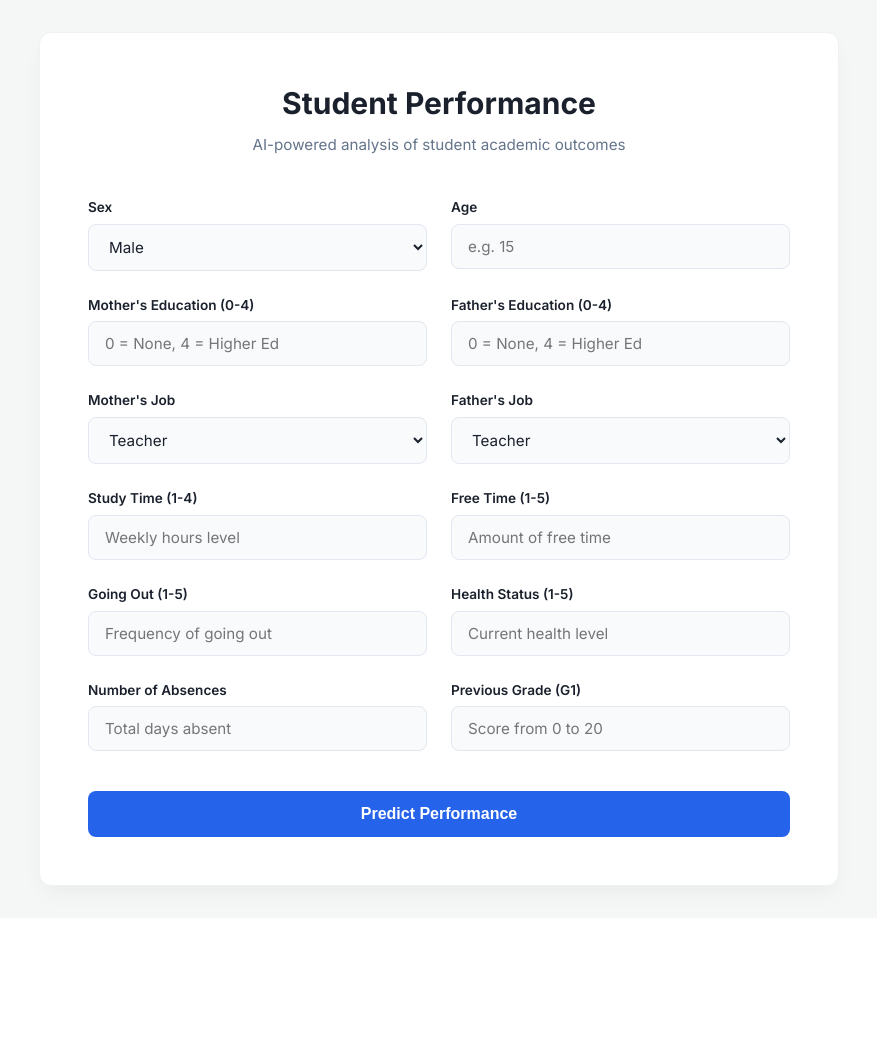
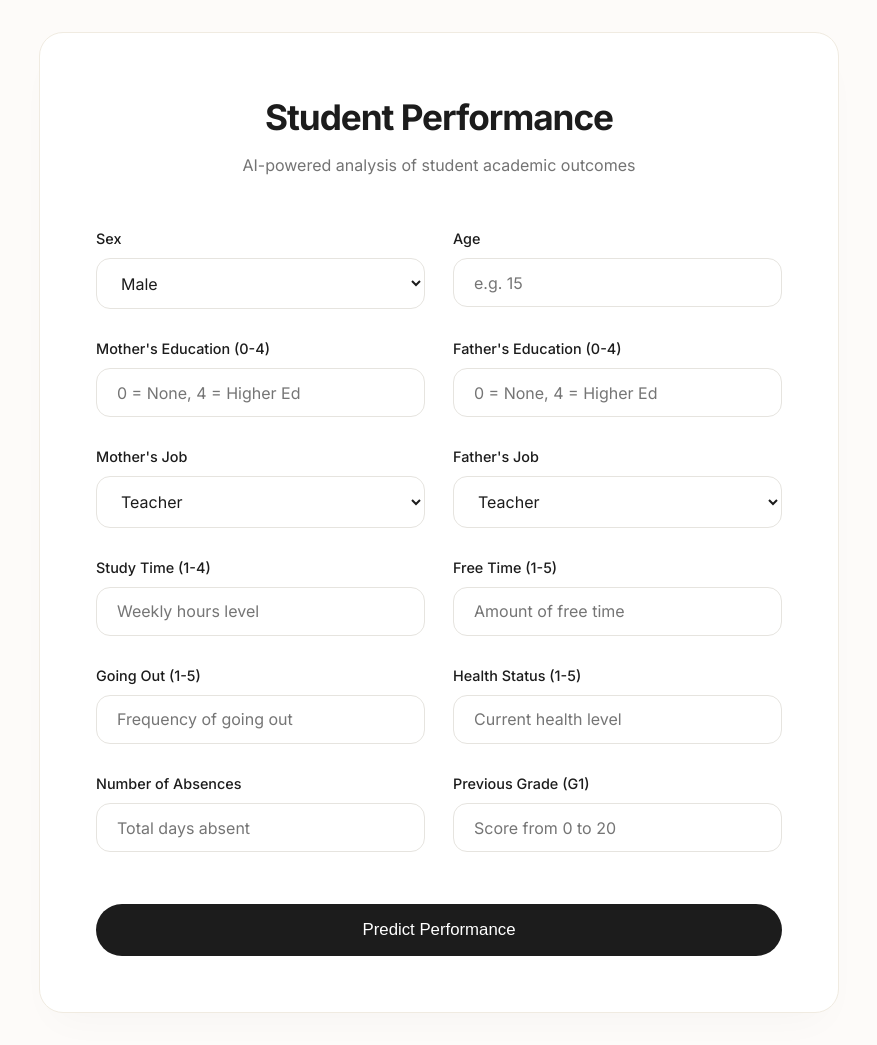
Before and after one commit to Johovit/Student-Performance-Predictor, a Flask app: page / in a window 1280 px wide. Shown: the whole page, without its empty margins (201-1078 px from the left). Before the commit the page ends 903 px from the top, so only its background shows below. Run offline with Flask 3, Linux system fonts and the light colour scheme; parts of the project's set-up code (start-up, migrations or seed data) failed here and were passed over.

Commit message:
version 1.2

```diff
--- a/static/style.css
+++ b/static/style.css
@@ -1,16 +1,16 @@
 @import url('https://fonts.googleapis.com/css2?family=Inter:wght@400;500;600;700&display=swap');
 
 :root {
-    --bg-color: #f4f7f6;
+    --bg-color: #fdfbf9; /* Warm organic off-white */
     --card-bg: #ffffff;
-    --card-border: #eef2f5;
-    --text-main: #1a202c;
-    --text-muted: #64748b;
-    --primary: #2563eb;
-    --primary-hover: #1d4ed8;
-    --input-bg: #f8fafc;
-    --input-border: #e2e8f0;
-    --focus-ring: rgba(37, 99, 235, 0.2);
+    --card-border: #f0ebe1; /* Very soft warm border */
+    --text-main: #1c1c1c; /* Softer black */
+    --text-muted: #737373;
+    --primary: #1c1c1c; /* Bold charcoal for main actions */
+    --primary-hover: #3a3a3a;
+    --input-bg: #ffffff;
+    --input-border: #e6e4df;
+    --focus-ring: rgba(28, 28, 28, 0.15);
 
     --success: #10b981;
     --warning: #f59e0b;
@@ -32,7 +32,7 @@ body {
     justify-content: center;
     align-items: center;
     padding: 2rem;
-    line-height: 1.5;
+    line-height: 1.6;
 }
 
 .container {
@@ -40,10 +40,10 @@ body {
     max-width: 800px;
     background: var(--card-bg);
     border: 1px solid var(--card-border);
-    border-radius: 12px;
-    padding: 3rem;
-    box-shadow: 0 10px 25px -5px rgba(0, 0, 0, 0.05), 0 8px 10px -6px rgba(0, 0, 0, 0.01);
-    animation: fade-in 0.5s ease-out;
+    border-radius: 24px; /* Organic, soft corners */
+    padding: 3.5rem;
+    box-shadow: 0 20px 40px -15px rgba(0, 0, 0, 0.03); /* Extremely soft, natural shadow */
+    animation: fade-in 0.6s ease-out;
 }
 
 .container-small {
@@ -53,8 +53,9 @@ body {
 
 h1 {
     text-align: center;
-    font-size: 1.875rem;
+    font-size: 2.2rem;
     font-weight: 700;
+    letter-spacing: -0.03em;
     margin-bottom: 0.5rem;
     color: var(--text-main);
 }
@@ -62,14 +63,14 @@ h1 {
 .subtitle {
     text-align: center;
     color: var(--text-muted);
-    font-size: 0.95rem;
-    margin-bottom: 2.5rem;
+    font-size: 1rem;
+    margin-bottom: 3rem;
 }
 
 form {
     display: grid;
     grid-template-columns: 1fr 1fr;
-    gap: 1.5rem;
+    gap: 1.75rem;
 }
 
 .form-group {
@@ -82,31 +83,30 @@ form {
 }
 
 label {
-    font-size: 0.85rem;
-    font-weight: 600;
+    font-size: 0.9rem;
+    font-weight: 500;
     color: var(--text-main);
-    margin-bottom: 0.4rem;
+    margin-bottom: 0.5rem;
     display: flex;
     align-items: center;
 }
 
 input, select {
     width: 100%;
-    padding: 0.75rem 1rem;
+    padding: 0.85rem 1.25rem;
     background: var(--input-bg);
     border: 1px solid var(--input-border);
-    border-radius: 8px;
+    border-radius: 14px; /* Soft, pill-like inputs */
     color: var(--text-main);
     font-family: inherit;
-    font-size: 0.95rem;
-    transition: all 0.2s ease-in-out;
+    font-size: 1rem;
+    transition: all 0.3s ease;
 }
 
 input:focus, select:focus {
     outline: none;
-    background: #ffffff;
-    border-color: var(--primary);
-    box-shadow: 0 0 0 3px var(--focus-ring);
+    border-color: #a3a3a3;
+    box-shadow: 0 0 0 4px var(--focus-ring);
 }
 
 select option {
@@ -116,20 +116,21 @@ select option {
 
 button {
     grid-column: 1 / -1;
-    margin-top: 1rem;
-    padding: 0.875rem 1.5rem;
+    margin-top: 1.5rem;
+    padding: 1rem 2rem;
     background: var(--primary);
     color: white;
     border: none;
-    border-radius: 8px;
-    font-size: 1rem;
-    font-weight: 600;
+    border-radius: 9999px; /* Friendly pill shape button */
+    font-size: 1.05rem;
+    font-weight: 500;
     cursor: pointer;
-    transition: background-color 0.2s, transform 0.1s;
+    transition: all 0.2s ease;
 }
 
 button:hover {
     background: var(--primary-hover);
+    transform: translateY(-1px);
 }
 
 button:active {
```
Also changed, not shown: other parts of static/style.css (+12 -11 lines), README.md (added).
